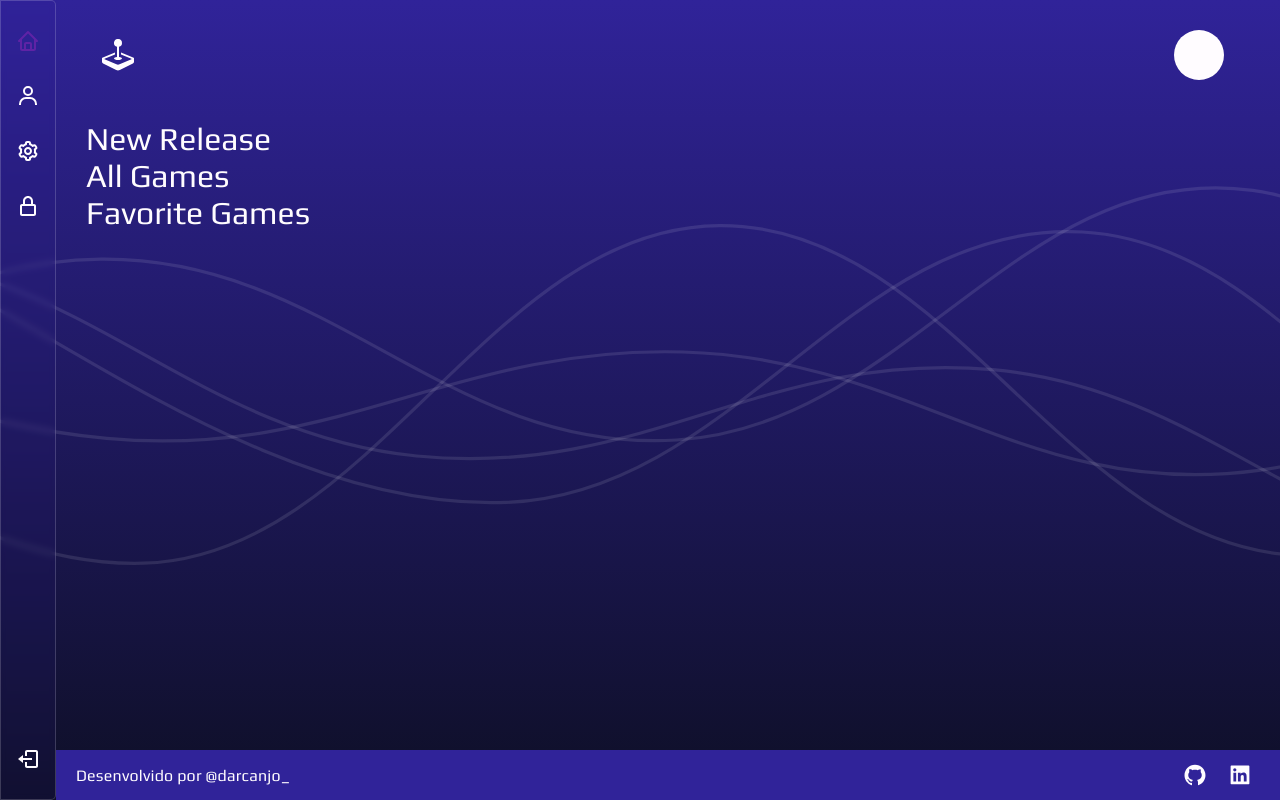
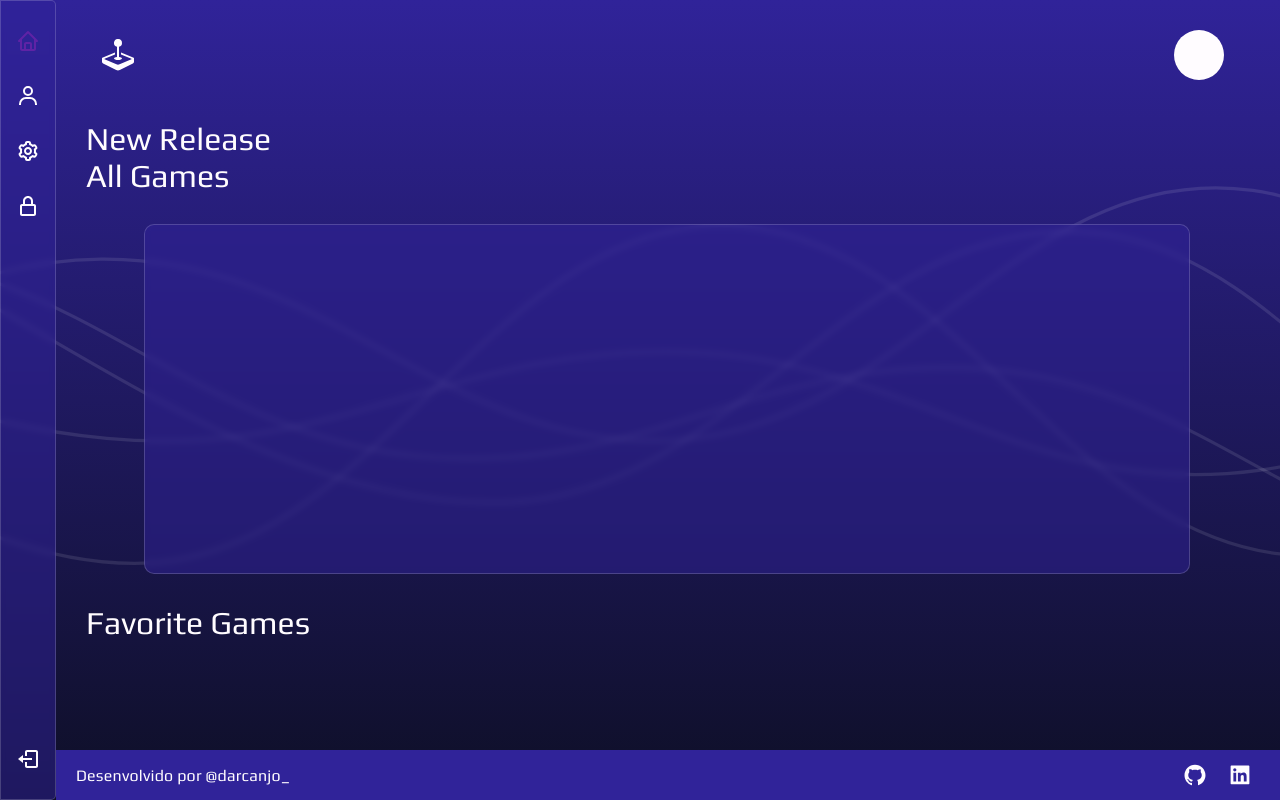
Before and after one commit to darcanj0/steam-project-react, a React (Vite) app: page / in a window 1280 px wide. Built offline with nearby package versions, Linux system fonts and the light colour scheme; no server answers.

Commit message:
home: prepare for card

```diff
--- a/package.json
+++ b/package.json
@@ -9,13 +9,17 @@
     "preview": "vite preview"
   },
   "dependencies": {
+    "@types/axios": "^0.14.0",
     "@types/node": "^18.6.2",
     "@types/styled-components": "^5.1.25",
+    "@types/swiper": "^6.0.0",
+    "axios": "^0.27.2",
     "react": "^18.2.0",
     "react-dom": "^18.2.0",
     "react-icons": "^4.4.0",
     "react-router-dom": "^6.3.0",
-    "styled-components": "^5.3.5"
+    "styled-components": "^5.3.5",
+    "swiper": "^8.3.2"
   },
   "devDependencies": {
     "@types/react": "^18.0.15",
--- /dev/null
+++ b/src/api/index.ts
@@ -0,0 +1,5 @@
+import axios from "axios";
+
+const api = axios.create({ baseURL: "http://localhost:3001" });
+
+export default api;
--- a/src/components/ContentBox/index.tsx
+++ b/src/components/ContentBox/index.tsx
@@ -9,7 +9,7 @@ interface ContentBoxProps {
 const ContentBox = (props: ContentBoxProps) => {
   return (
     <S.ContentBox>
-      <div>
+      <div id="logoAndPic">
         <LogoForContentBox inLightMode={props.inLightMode} />
         <div id="profilePicture"></div>
       </div>
--- a/src/components/ContentBox/styles.ts
+++ b/src/components/ContentBox/styles.ts
@@ -6,7 +6,7 @@ export const ContentBox = styled.div`
   padding: 30px;
   transform: translateX(56px);
 
-  div {
+  #logoAndPic {
     display: flex;
     width: 100%;
     justify-content: space-between;
--- /dev/null
+++ b/src/components/SwiperContainer/index.tsx
@@ -0,0 +1,7 @@
+import * as S from "./styles";
+
+const SwiperContainer = (props: any) => {
+  return <S.SwiperContainer>{props.children}</S.SwiperContainer>;
+};
+
+export default SwiperContainer;
--- /dev/null
+++ b/src/components/SwiperContainer/styles.ts
@@ -0,0 +1,20 @@
+import styled, { css } from "styled-components";
+import { Theme } from "../../styles/styled-components";
+
+interface SwiperContainerProps {
+  theme?: Theme;
+}
+
+export const SwiperContainer = styled.section<SwiperContainerProps>`
+  ${({ theme }) => css`
+    ${theme.mixins.defaultGlass()}
+    background: ${theme.colors.secondaryColorOpacity};
+    width: 90%;
+    height: 350px;
+    border: 1px solid ${theme.colors.glassBorderColor};
+    margin: 30px auto;
+    border-radius: ${theme.constants.defaultBorderRadius};
+    display: flex;
+    align-items: center;
+  `}
+`;
--- a/src/pages/Home/index.tsx
+++ b/src/pages/Home/index.tsx
@@ -1,14 +1,33 @@
+import { useEffect, useState } from "react";
+import api from "../../api";
 import ContentBox from "../../components/ContentBox";
 import DefaultContainer from "../../components/DefaultContainer";
 import Footer from "../../components/Footer";
 import HomeHeading from "../../components/HomeHeading";
 import NavBar from "../../components/NavBar";
+import SwiperContainer from "../../components/SwiperContainer";
 
 interface HomeProps {
   inLightMode: boolean;
 }
 
 const Home = (props: HomeProps) => {
+  const [games, setGames] = useState([]);
+
+  const getAllBoots = async () => {
+    try {
+      const response = await api.get("/game");
+      setGames(response.data);
+      games.forEach((game) => console.log(game));
+    } catch (error) {
+      console.log(error);
+    }
+  };
+
+  useEffect(() => {
+    getAllBoots();
+  }, []);
+
   return (
     <DefaultContainer light={props.inLightMode}>
       <NavBar
@@ -22,6 +41,7 @@ const Home = (props: HomeProps) => {
       <ContentBox inLightMode={props.inLightMode}>
         <HomeHeading inLightMode={props.inLightMode}>New Release</HomeHeading>
         <HomeHeading inLightMode={props.inLightMode}>All Games</HomeHeading>
+        <SwiperContainer></SwiperContainer>
         <HomeHeading inLightMode={props.inLightMode}>
           Favorite Games
         </HomeHeading>
--- a/src/styles/colors.ts
+++ b/src/styles/colors.ts
@@ -5,7 +5,7 @@ export const colors = {
   testColor: "#ad2ad5",
   whiteColor: "#fffcff",
 
-  secondaryColorOpacity: "rgba(48, 35, 153, 0.1)",
+  secondaryColorOpacity: "rgba(48, 35, 153, 0.5)",
 
   glassBorderColor: "rgba(255, 255, 255, 0.18)",
 
```
Also changed, not shown: 1 other file (tests, documents, lock files or other folders).
